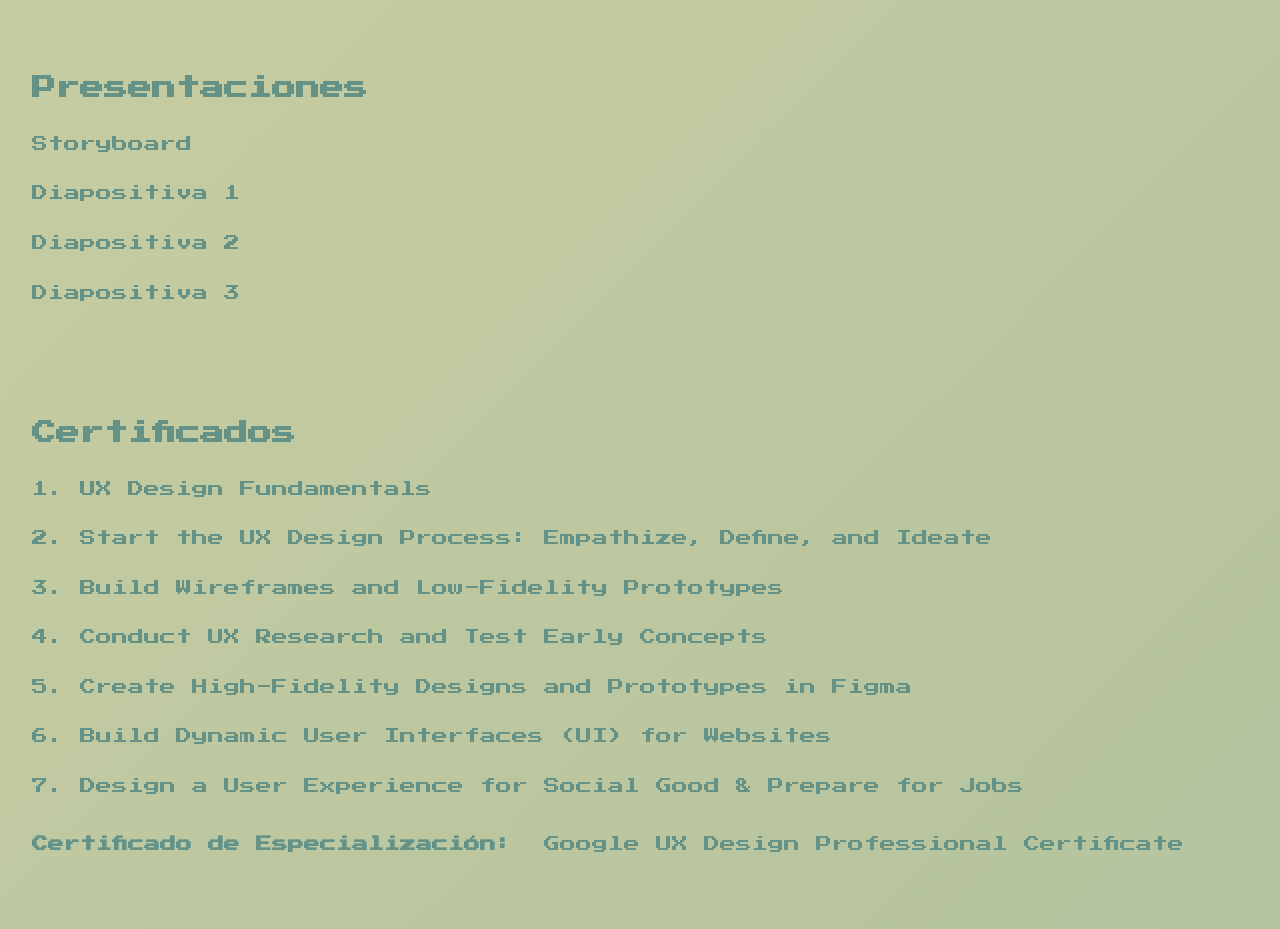
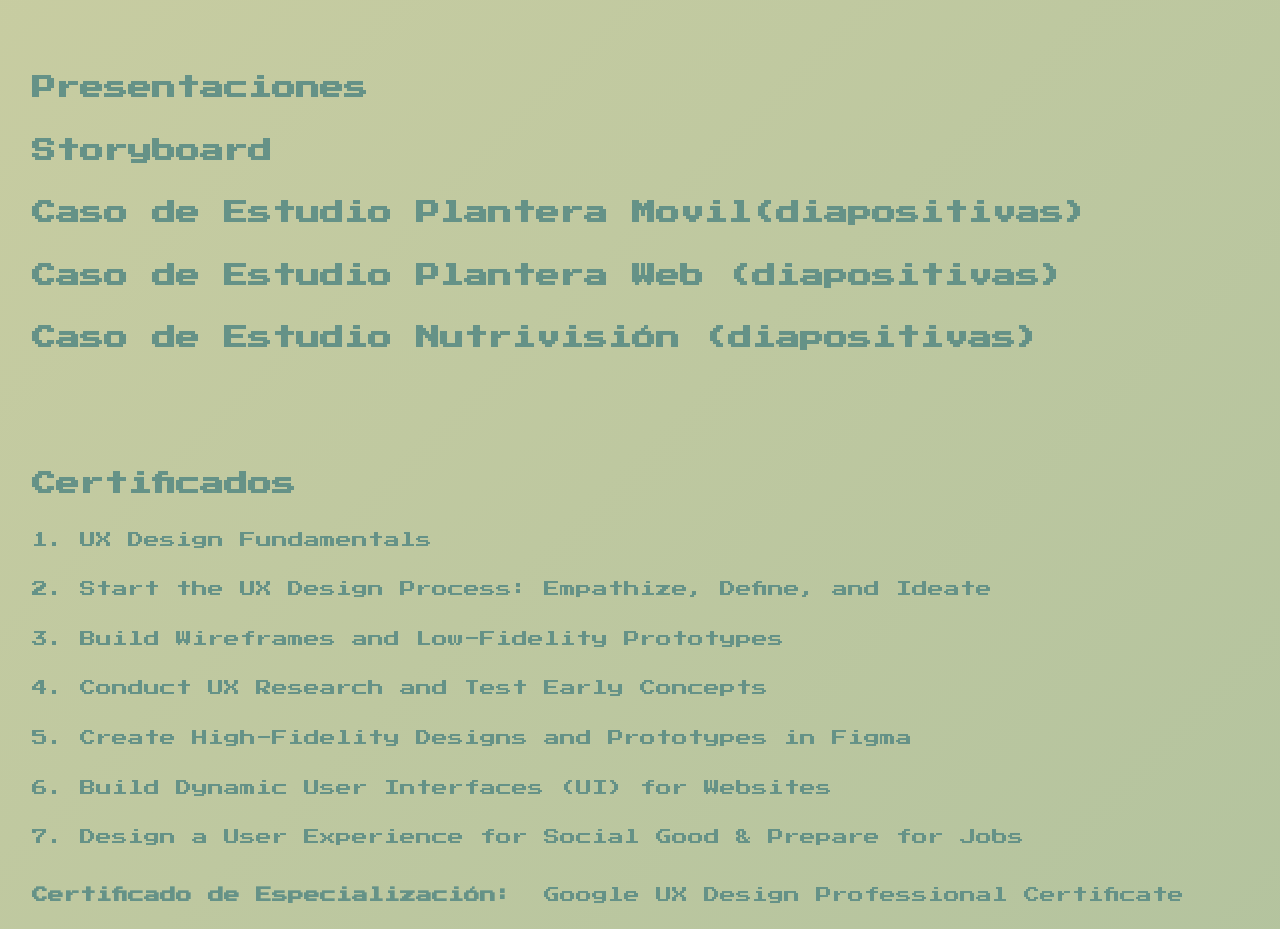
Before and after one commit to Zwtzi/NutriVision, a plain HTML site: page index.html in a window 1280 px wide. Shown: the part 6460-7389 px from the top of the page. Drawn offline with Linux system fonts and the light colour scheme.

Commit message:
Add files via upload

```diff
--- a/index.html
+++ b/index.html
@@ -346,16 +346,16 @@
   <section>
     <h2>Presentaciones</h2>
     <ul>
-      <li><a
+      <h2><li><a
           href="https://docs.google.com/presentation/d/1t95VBTw9M0ptHsjFaiehYxrMD8I3quh9XqzdVBX97Ik/edit?usp=sharing">Storyboard</a>
-      </li>
-      <li><a href="https://docs.google.com/presentation/d/1tmVCESsFcVsos-vGmQcNqf6kxKkbmFeYWdKE99RlDb0/edit?usp=sharing
-        ">Diapositiva 1</a></li>
-      <li><a
-          href="https://docs.google.com/presentation/d/18G6QmfSvhXrrIedbf7UmPchRXmmYwFQzCwMDcrfXmp0/edit?usp=sharing">Diapositiva
-          2</a></li>
-      <li><a href="https://docs.google.com/presentation/d/1LYCtG-DLhatBYzp56facT7jljlvmXUxNIZF3-qSvG1I/edit?usp=sharing
-        ">Diapositiva 3</a></li>
+      </li></h2>
+      <h2><li><a href="https://docs.google.com/presentation/d/1tmVCESsFcVsos-vGmQcNqf6kxKkbmFeYWdKE99RlDb0/edit?usp=sharing
+        ">Caso de Estudio Plantera Movil(diapositivas)</a></li></h2>
+      <h2><li><a
+          href="https://docs.google.com/presentation/d/18G6QmfSvhXrrIedbf7UmPchRXmmYwFQzCwMDcrfXmp0/edit?usp=sharing">Caso de Estudio Plantera Web
+  (diapositivas)         </a></li></h2>
+      <h2><li><a href="https://docs.google.com/presentation/d/1LYCtG-DLhatBYzp56facT7jljlvmXUxNIZF3-qSvG1I/edit?usp=sharing
+        ">Caso de Estudio Nutrivisión (diapositivas)</a></li></h2>
     </ul>
   </section>
 
```
